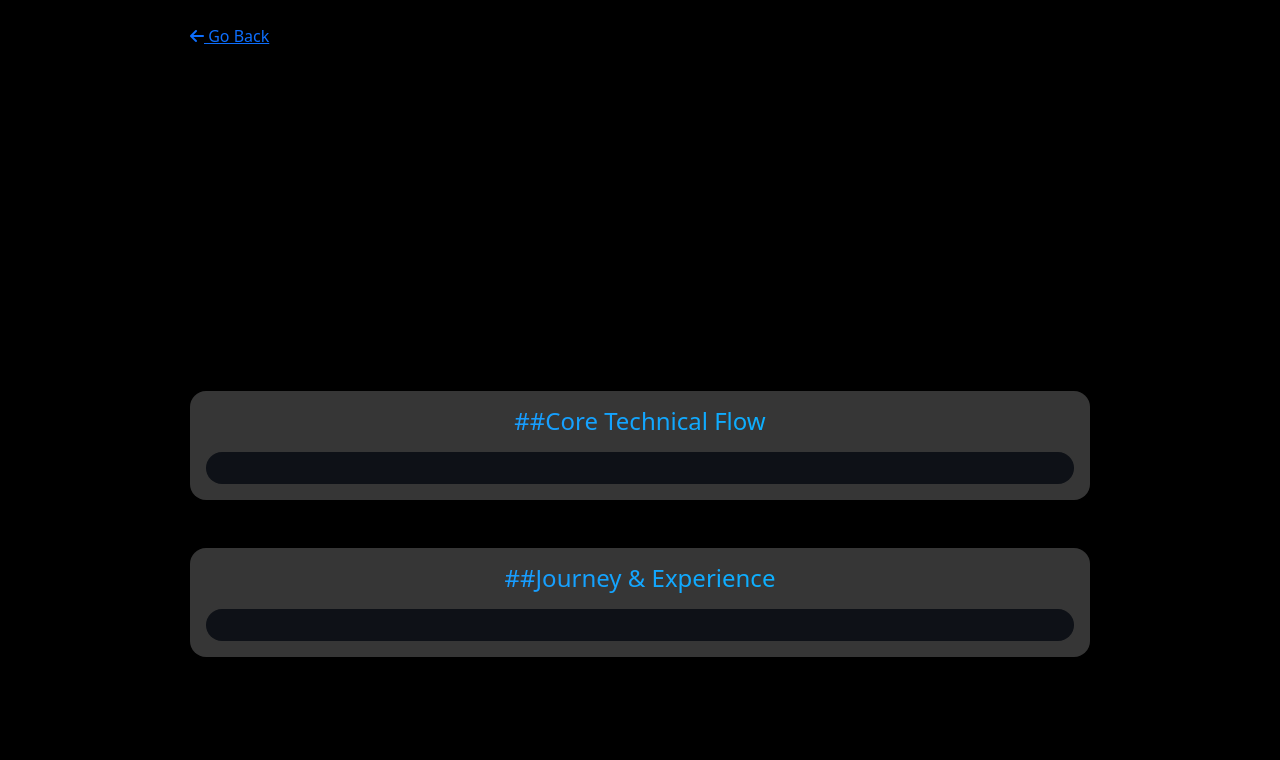
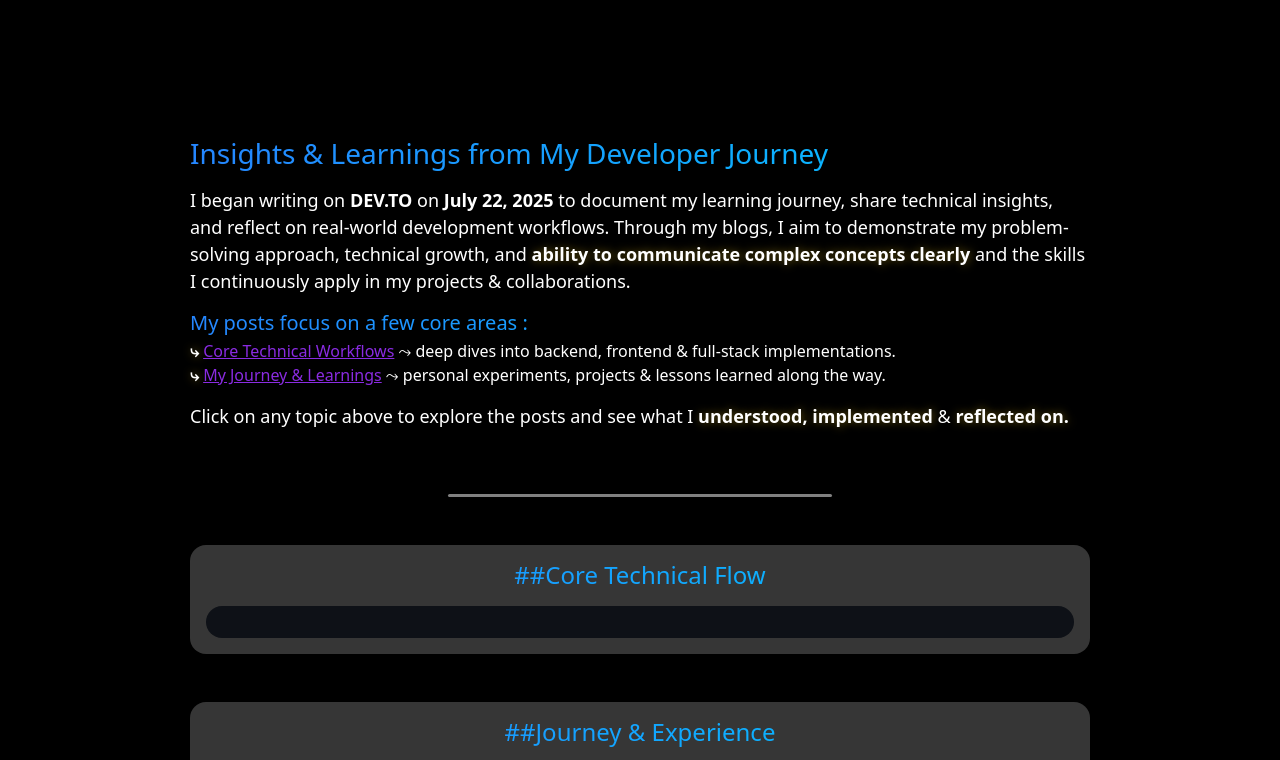
Before and after one commit to ShreelaxmiHegde/lqrx_s4ra3, a plain HTML site: page blog/blogs.html in a window 1280 px wide. Shown: the part 76-836 px from the top of the page. Drawn offline with nearby package versions, Linux system fonts and the light colour scheme; no server answers.

Commit message:
blogs page final touch

```diff
--- a/blog/blogs.html
+++ b/blog/blogs.html
@@ -31,14 +31,26 @@
       </div>
     </nav>
   </header>
+  <a href="../index.html#blogs"><i class="fa-solid fa-circle-arrow-left"></i></a>
 
   <main>
+    <section id="blogs" class="blogs-a">
+      <div class="wrapper">
+        <h3 class="blue-text mb-3">Insights & Learnings from My Developer Journey</h3>
+        <p>
+        I began writing on <strong>DEV.TO</strong> on <strong>July 22, 2025</strong> to document my learning journey, share technical insights, and reflect on real-world development workflows.
+        Through my blogs, I aim to demonstrate my problem-solving approach, technical growth, and <b>ability to communicate complex concepts clearly</b> and the skills I continuously apply in my projects & collaborations.
+        </p>
+        <h5 class="blue-text mb-1">My posts focus on a few core areas :</h5>
+        <ul class="blog-types">
+          <li><b>⤷</b> <a href="#core">Core Technical Workflows</a> ⤳ deep dives into backend, frontend & full-stack implementations.</li>
+          <li><b>⤷</b> <a href="#journey">My Journey & Learnings</a> ⤳ personal experiments, projects & lessons learned along the way.</li>
+        </ul>
+        <p>Click on any topic above to explore the posts and see what I <b>understood, implemented</b> & <b>reflected on.</b></p>
+      </div>
 
-    <div class="wrapper" style="margin-top: 50px;">
-      <a href="../index.html#blogs" ><i class="fa-solid fa-arrow-left"></i> Go Back</a>
-    </div>
+      <div class="ruler mb-5 mt-5"></div>
 
-    <section id="blogs" class="blogs-a">
       <div class="wrapper">
         <div id="core" class="category-section">
           <h2 class="blue-text">##Core Technical Flow</h2>
--- a/blog/style.css
+++ b/blog/style.css
@@ -50,3 +50,15 @@
 .blog-card-a a i {
   font-size: 0.75rem;
 }
+
+.blog-types {
+    padding: 0;
+}
+
+.blog-types li {
+    list-style: none;
+}
+
+.blog-types li a {
+    color: blueviolet;
+}
```
Also changed, not shown: index.html (+2 -7 lines), sections/blogs.css (deleted, +0 -11 lines).
